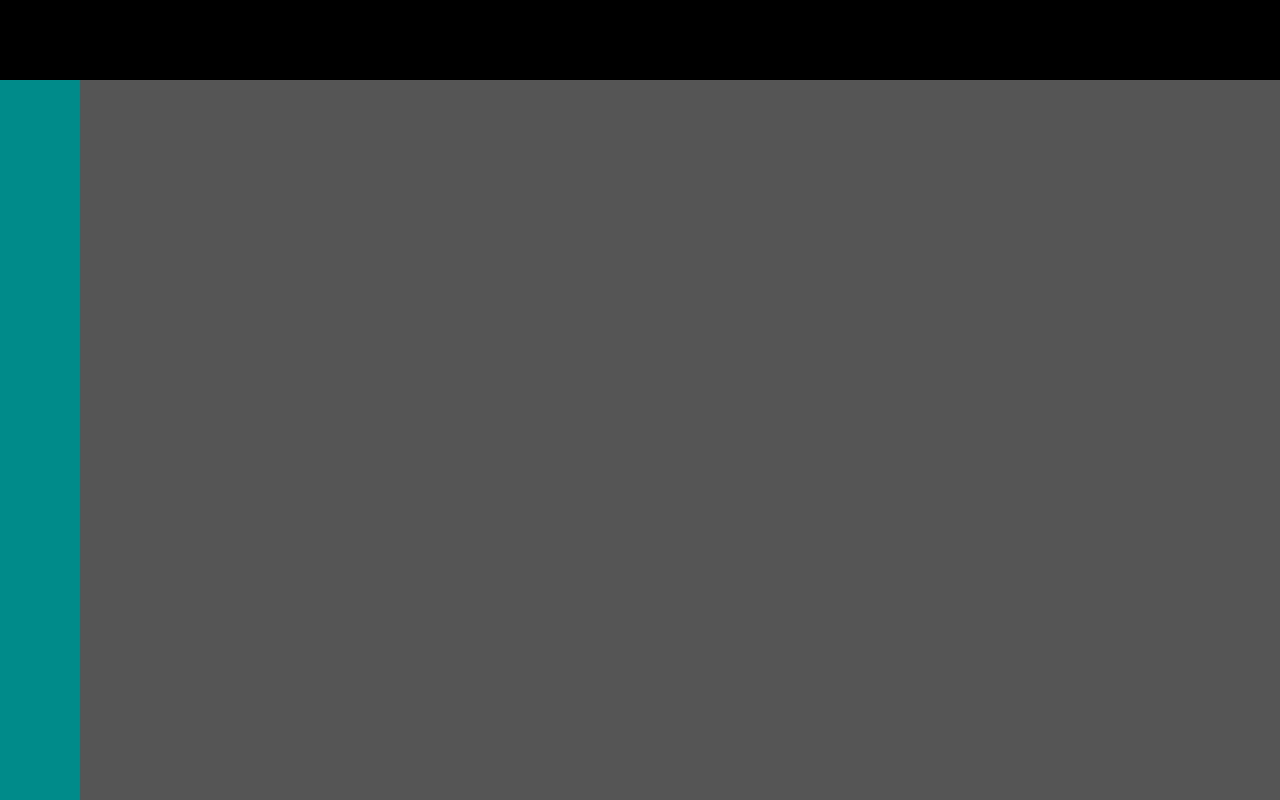
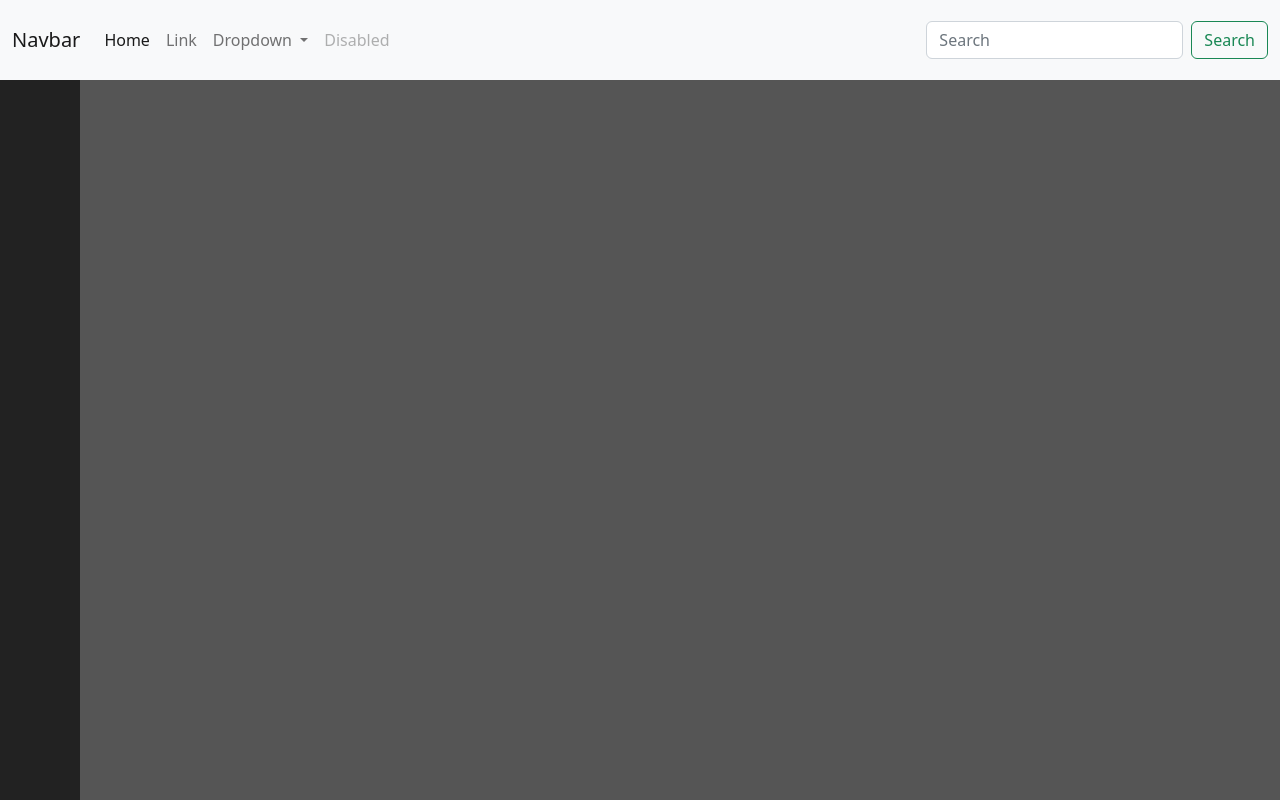
Before and after one commit to patrictobola/html-css-bootstrap-dashboard, a plain HTML site: page index.html in a window 1280 px wide. Drawn offline with nearby package versions, Linux system fonts and the light colour scheme.

Commit message:
fixed layout, added some ID's

```diff
--- a/css/style.css
+++ b/css/style.css
@@ -1,13 +1,12 @@
 /* TODO fix Layout  */
 
-header {
-  height: 80px;
-  background-color: #000;
+header #navbar {
+  min-height: 80px;
+  background-color: darkcyan;
 }
-nav {
+#sidebar {
   min-width: 80px;
-  height: calc(100vh - 80px);
-  background-color: darkcyan;
+  background-color: #222;
 }
 #dashboard {
   height: calc(100vh - 80px);
--- a/index.html
+++ b/index.html
@@ -17,12 +17,52 @@
 
 <body>
     <header>
-
+        <nav id="navbar" class="navbar navbar-expand-lg bg-light">
+            <div class="container-fluid">
+                <a class="navbar-brand" href="#">Navbar</a>
+                <button class="navbar-toggler" type="button" data-bs-toggle="collapse"
+                    data-bs-target="#navbarSupportedContent" aria-controls="navbarSupportedContent"
+                    aria-expanded="false" aria-label="Toggle navigation">
+                    <span class="navbar-toggler-icon"></span>
+                </button>
+                <div class="collapse navbar-collapse" id="navbarSupportedContent">
+                    <ul class="navbar-nav me-auto mb-2 mb-lg-0">
+                        <li class="nav-item">
+                            <a class="nav-link active" aria-current="page" href="#">Home</a>
+                        </li>
+                        <li class="nav-item">
+                            <a class="nav-link" href="#">Link</a>
+                        </li>
+                        <li class="nav-item dropdown">
+                            <a class="nav-link dropdown-toggle" href="#" role="button" data-bs-toggle="dropdown"
+                                aria-expanded="false">
+                                Dropdown
+                            </a>
+                            <ul class="dropdown-menu">
+                                <li><a class="dropdown-item" href="#">Action</a></li>
+                                <li><a class="dropdown-item" href="#">Another action</a></li>
+                                <li>
+                                    <hr class="dropdown-divider">
+                                </li>
+                                <li><a class="dropdown-item" href="#">Something else here</a></li>
+                            </ul>
+                        </li>
+                        <li class="nav-item">
+                            <a class="nav-link disabled">Disabled</a>
+                        </li>
+                    </ul>
+                    <form class="d-flex" role="search">
+                        <input class="form-control me-2" type="search" placeholder="Search" aria-label="Search">
+                        <button class="btn btn-outline-success" type="submit">Search</button>
+                    </form>
+                </div>
+            </div>
+        </nav>
     </header>
     <main>
         <div class="d-flex">
             <!-- Sidebar  -->
-            <nav>
+            <nav id="sidebar">
 
             </nav>
             <!-- Main Section  -->
@@ -31,6 +71,16 @@
             </section>
         </div>
     </main>
+
+
+    <!-- JS -->
+    <script src="https://cdn.jsdelivr.net/npm/@popperjs/core@2.11.6/dist/umd/popper.min.js"
+        integrity="sha384-oBqDVmMz9ATKxIep9tiCxS/Z9fNfEXiDAYTujMAeBAsjFuCZSmKbSSUnQlmh/jp3"
+        crossorigin="anonymous"></script>
+    <script src="https://cdn.jsdelivr.net/npm/bootstrap@5.2.3/dist/js/bootstrap.min.js"
+        integrity="sha384-cuYeSxntonz0PPNlHhBs68uyIAVpIIOZZ5JqeqvYYIcEL727kskC66kF92t6Xl2V"
+        crossorigin="anonymous"></script>
+
 </body>
 
 </html>
```
